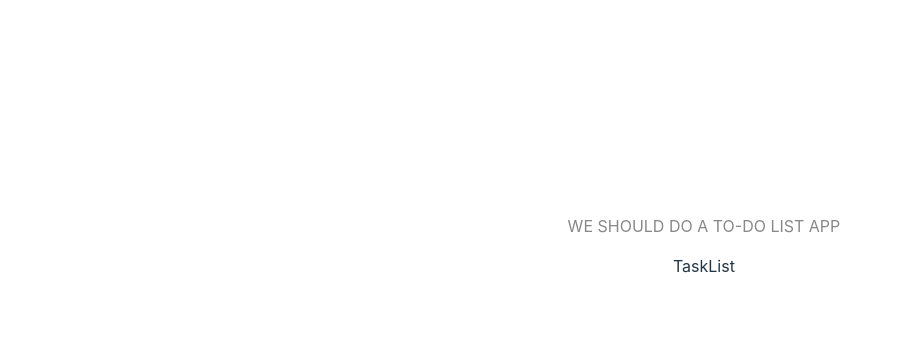
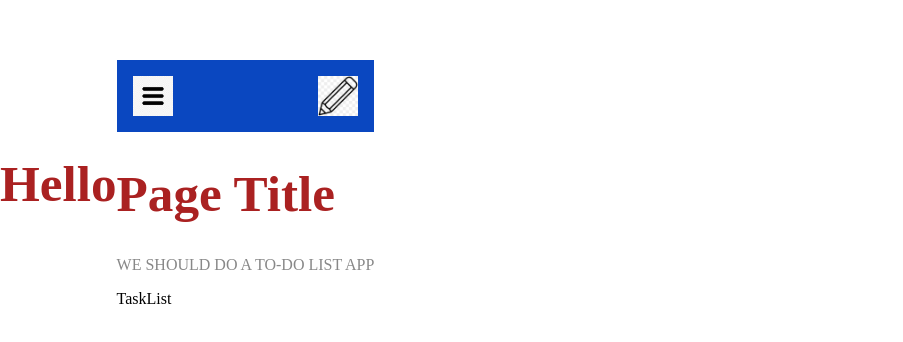
Before and after one commit to jonathanhingorani/mini-project, a React (Vite) app: page / in a window 1280 px wide. Shown: the part 216-558 px from the top of the page, without its empty margins (0-903 px from the left). Built offline with nearby package versions, Linux system fonts and the light colour scheme.

Commit message:
it works

```diff
--- a/src/App.css
+++ b/src/App.css
@@ -1,31 +1,4 @@
-#root {
-  max-width: 1280px;
-  margin: 0 auto;
-  padding: 2rem;
-  text-align: center;
-}
 
-.logo {
-  height: 6em;
-  padding: 1.5em;
-  will-change: filter;
-  transition: filter 300ms;
-}
-.logo:hover {
-  filter: drop-shadow(0 0 2em #646cffaa);
-}
-.logo.react:hover {
-  filter: drop-shadow(0 0 2em #61dafbaa);
-}
-
-@keyframes logo-spin {
-  from {
-    transform: rotate(0deg);
-  }
-  to {
-    transform: rotate(360deg);
-  }
-}
 
 .task-item {
   display: flex;
--- a/src/App.jsx
+++ b/src/App.jsx
@@ -1,19 +1,18 @@
-import "./App.css";
-import "./components/NavBar";
-import "./components/Footer";
-import "./components/SideBar";
-import "./assets/tasks.json";
-import TaskList from "./components/TaskList";
+import React from 'react';
+import './App.css';
+import Navbar from './components/NavBar.jsx';
+import TaskList from './components/TaskList';
 
 function App() {
   return (
-    <>
-      <div>
+    <div>
+      <Navbar />
+      <div className="content">
         <h1 className="page-title">Page Title</h1>
+        <p className="read-the-docs">WE SHOULD DO A TO-DO LIST APP</p>
+        <TaskList />
       </div>
-      <p className="read-the-docs">WE SHOULD DO A TO-DO LIST APP</p>
-      <TaskList/>
-    </>
+    </div>
   );
 }
 
--- a/src/components/NavBar.jsx
+++ b/src/components/NavBar.jsx
@@ -1,14 +1,23 @@
 import React from 'react';
 
-// component
+/*function Navbar () {
+  return (
+    <nav>
+      <p>React - Components & props</p>
+    </nav>
+  );
+}
+
+export default Navbar;
+
+*/
+
+
 const Navbar = () => {
   return (
     <nav className="navbar">
-      <div className="navbar-logo">
-        {/* app logo and name */}
-        <img src="/logo.png" alt="App Logo" />
-        <span>To-Do App</span>
-      </div>
+      <div className="navbar-logo"></div>
+      <div className="hamburger-icon"></div>
     </nav>
   );
 };
--- a/src/index.css
+++ b/src/index.css
@@ -1,62 +1,3 @@
-
-.task-item {
-  display: flex;
-  justify-content: space-between;
-  align-items: center;
-  padding: 0.5em;
-  border-bottom: 1px solid #ccc;
-}
-.task-item button {
-  background-color: #ff0000;
-  color: #fff;
-  border: none;
-  padding: 0.5em;
-  cursor: pointer;
-}.footer a {
-  color: #fff;
-  text-decoration: none;
-}
-
-.sidebar {
-    background-color: #f4f4f4;
-    padding: 1em;
-    width: 200px;
-  }
-  .sidebar ul {
-    list-style-type: none;
-    padding: 0;
-  }
-  .sidebar ul li {
-    margin: 1em 0;
-  }
-  .sidebar ul li a {
-    text-decoration: none;
-    color: #333;
-  }.task-list {
-  margin: 2em;
-}:root {
-  font-family: Inter, system-ui, Avenir, Helvetica, Arial, sans-serif;
-  line-height: 1.5;
-  font-weight: 400;
-
-  color-scheme: light dark;
-  color: rgba(255, 255, 255, 0.87);
-  background-color: #242424;
-
-  font-synthesis: none;
-  text-rendering: optimizeLegibility;
-  -webkit-font-smoothing: antialiased;
-  -moz-osx-font-smoothing: grayscale;
-}
-
-a {
-  font-weight: 500;
-  color: #646cff;
-  text-decoration: inherit;
-}
-a:hover {
-  color: #535bf2;
-}
 
 body {
   margin: 0;
@@ -69,37 +10,34 @@ body {
 h1 {
   font-size: 3.2em;
   line-height: 1.1;
-  color: white;
+  color: rgb(170, 33, 33);
 }
 
-button {
-  border-radius: 8px;
-  border: 1px solid transparent;
-  padding: 0.6em 1.2em;
-  font-size: 1em;
-  font-weight: 500;
-  font-family: inherit;
-  background-color: #1a1a1a;
-  cursor: pointer;
-  transition: border-color 0.25s;
-}
-button:hover {
-  border-color: #646cff;
-}
-button:focus,
-button:focus-visible {
-  outline: 4px auto -webkit-focus-ring-color;
+
+
+
+.navbar {
+  display: flex;
+  align-items: center;
+  padding: 1rem;
+  background-color: #0a47c0;
+  color: rgb(223, 21, 21);
 }
 
-@media (prefers-color-scheme: light) {
-  :root {
-    color: #213547;
-    background-color: #ffffff;
-  }
-  a:hover {
-    color: #747bff;
-  }
-  button {
-    background-color: #f9f9f9;
-  }
+.navbar-logo {
+  width: 40px;
+  height: 40px;
+  background-image: url(./assets/Hamburger.jpg);
+  background-size: cover;
+  background-position: center;
+  margin-right: 0.5rem;
 }
+
+.hamburger-icon {
+  width: 40px;
+  height: 40px;
+  background-image: url(./assets/pencil.jpeg);
+  background-size: cover;
+  background-position: center;
+  margin-left: auto;
+}
```
Also changed, not shown: src/components/TaskList.jsx (+0 -7 lines), src/assets/Hamburger.jpg (added), src/assets/pencil.jpeg (added).
